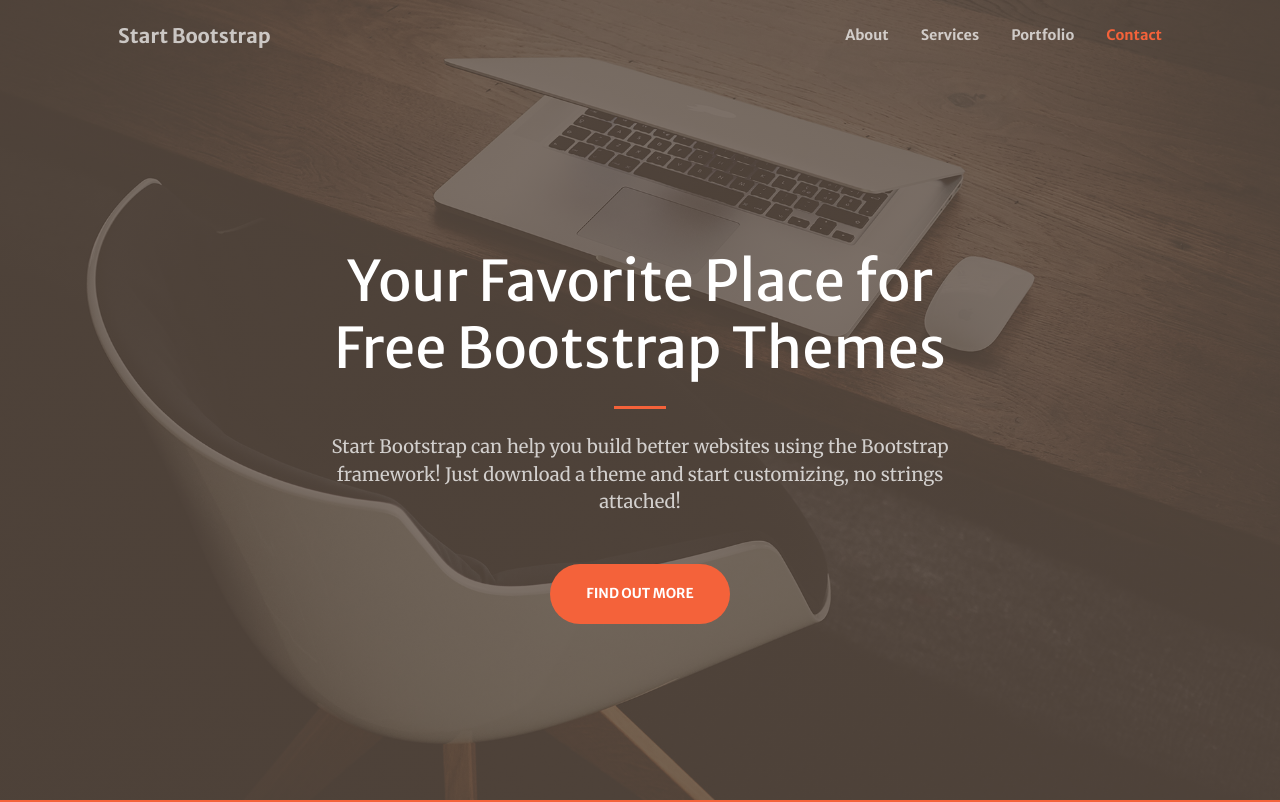
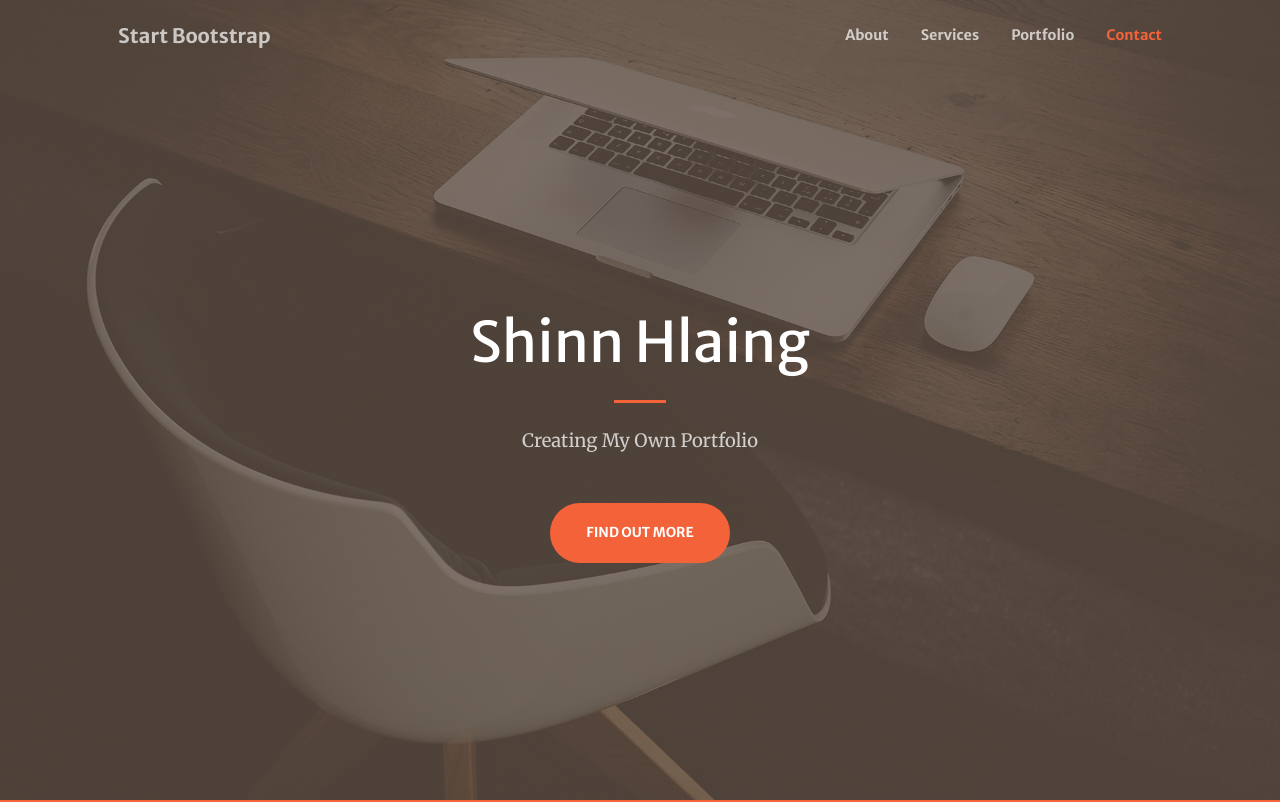
Before and after one commit to ShinnHlaing/ShinnHlaing.github.io, a plain HTML site: page index.html in a window 1280 px wide. Shown: the top 802 px of the page. Drawn offline with nearby package versions, Linux system fonts and the light colour scheme; some packages are replaced by stand-ins of ours; a script that the page names is missing.

Commit message:
make some changes in html

```diff
--- a/index.html
+++ b/index.html
@@ -5,7 +5,7 @@
         <meta name="viewport" content="width=device-width, initial-scale=1, shrink-to-fit=no" />
         <meta name="description" content="" />
         <meta name="author" content="" />
-        <title>Creative - Start Bootstrap Theme</title>
+        <title>SHINN - Start Bootstrap Theme</title>
         <!-- Favicon-->
         <link rel="icon" type="image/x-icon" href="assets/favicon.ico" />
         <!-- Bootstrap Icons-->
@@ -39,11 +39,11 @@
             <div class="container px-4 px-lg-5 h-100">
                 <div class="row gx-4 gx-lg-5 h-100 align-items-center justify-content-center text-center">
                     <div class="col-lg-8 align-self-end">
-                        <h1 class="text-white font-weight-bold">Your Favorite Place for Free Bootstrap Themes</h1>
+                        <h1 class="text-white font-weight-bold">Shinn Hlaing</h1>
                         <hr class="divider" />
                     </div>
                     <div class="col-lg-8 align-self-baseline">
-                        <p class="text-white-75 mb-5">Start Bootstrap can help you build better websites using the Bootstrap framework! Just download a theme and start customizing, no strings attached!</p>
+                        <p class="text-white-75 mb-5">Creating My Own Portfolio</p>
                         <a class="btn btn-primary btn-xl" href="#about">Find Out More</a>
                     </div>
                 </div>
```
